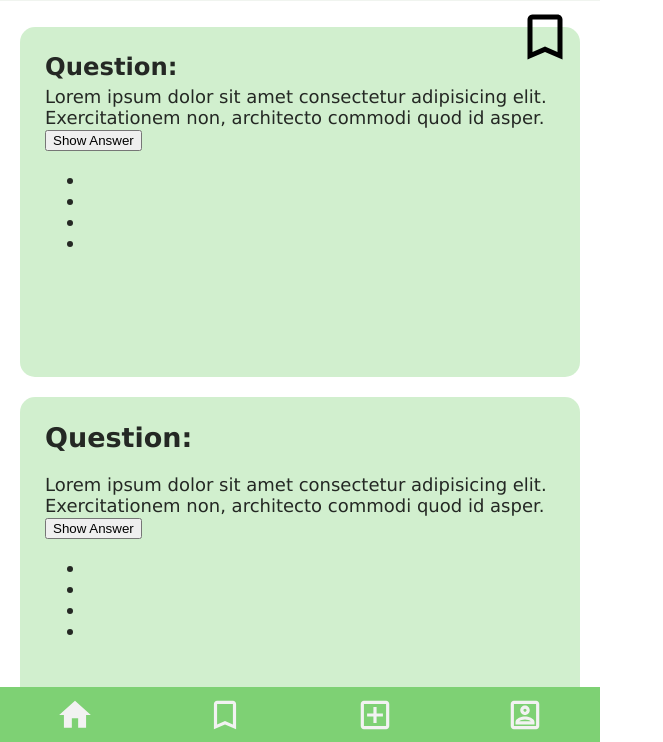
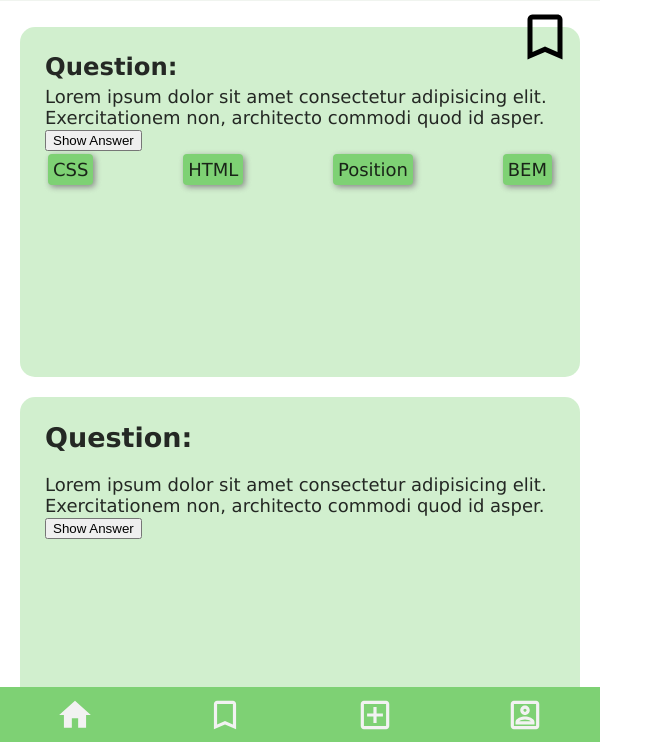
Before and after one commit to ninapeters/quiz-app-js-re, a plain HTML site: page index.html in a window 1280 px wide. Shown: the part 58-800 px from the top of the page, without its empty margins (0-663 px from the left). Drawn offline with Linux system fonts and the light colour scheme.

Commit message:
Add tag-list styles

```diff
--- a/index.html
+++ b/index.html
@@ -26,10 +26,10 @@
         </p>
         <button>Show Answer</button>
         <ul class="tag-list">
-          <li></li>
-          <li></li>
-          <li></li>
-          <li></li>
+          <li class="tag-list__item">CSS</li>
+          <li class="tag-list__item">HTML</li>
+          <li class="tag-list__item">Position</li>
+          <li class="tag-list__item">BEM</li>
         </ul>
       </section>
       <section class="card">
--- a/styles/basic.css
+++ b/styles/basic.css
@@ -25,3 +25,8 @@ h1,
 h2 {
   margin: 0;
 }
+
+ul {
+  margin: 0;
+  padding: 0;
+}
--- a/styles/components/tag-list.css
+++ b/styles/components/tag-list.css
@@ -0,0 +1,13 @@
+.tag-list {
+  display: flex;
+  list-style-type: none;
+  justify-content: space-between;
+}
+
+.tag-list__item {
+  padding: 5px;
+  margin: 3px;
+  background-color: var(--primary);
+  border-radius: 4px;
+  box-shadow: 2px 2px 6px #888888;
+}
```
